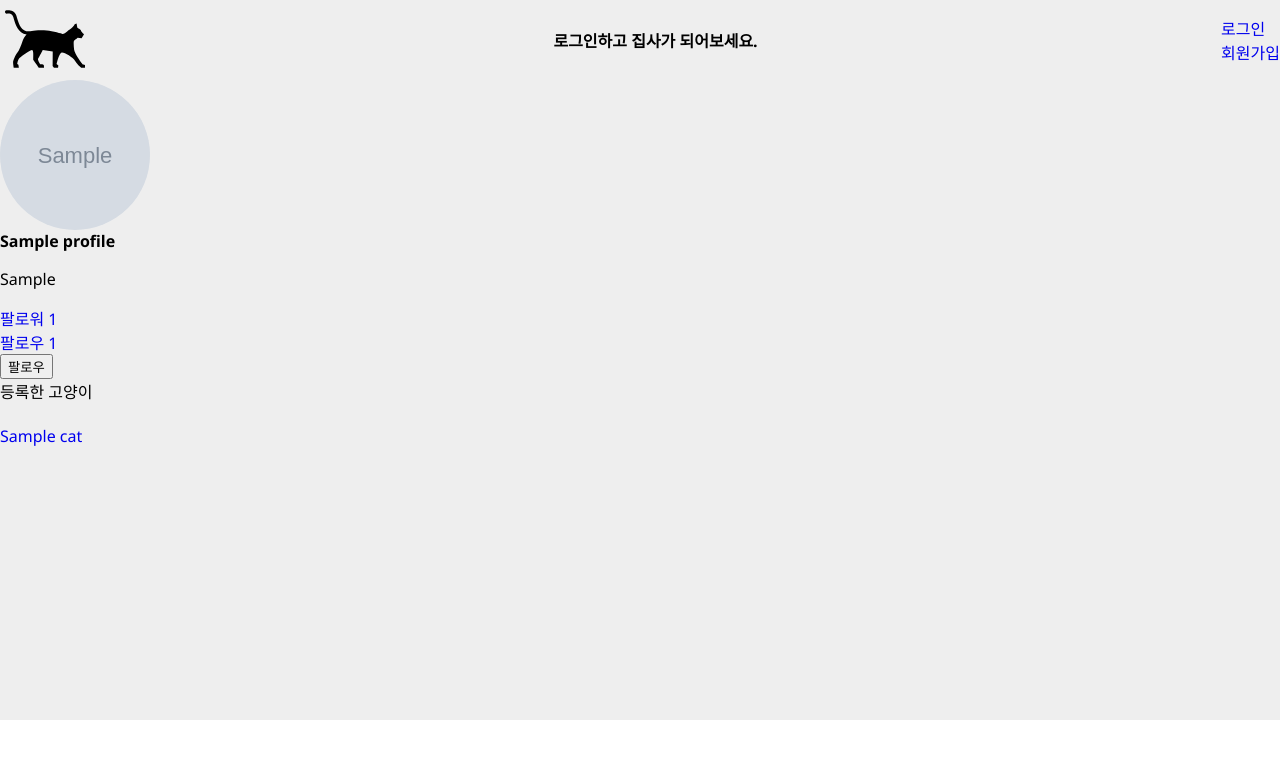
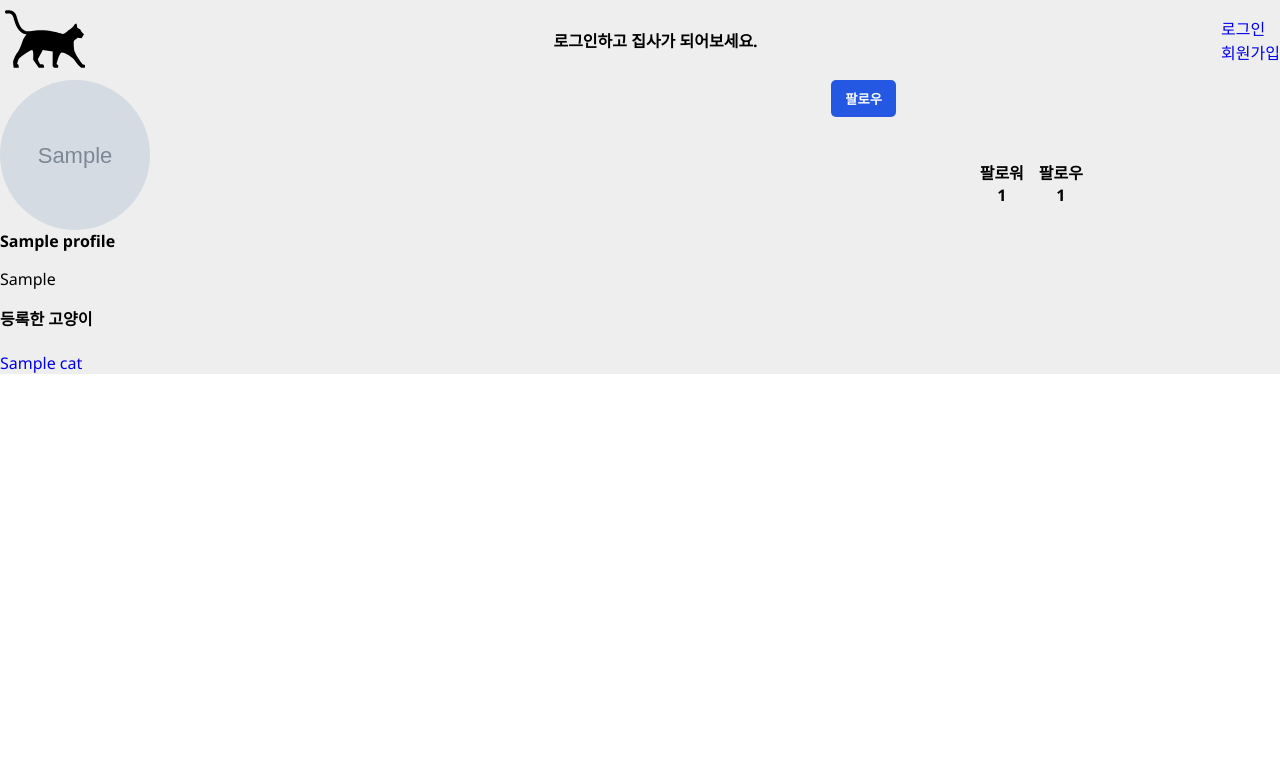
Before and after one commit to TownOneWheel/townonewheel, a Django app: page /social/detail/1 in a window 1280 px wide. Shown: the top 759 px of the page. Run offline with Django 3.2, Linux system fonts and the light colour scheme; tables that the repository leaves empty hold one stand-in row (values such as "Sample post"); grey boxes marked "Sample" are stand-in pictures; some web fonts are replaced.

Commit message:
feat: css add

```diff
--- a/crud/templates/cat_detail.html
+++ b/crud/templates/cat_detail.html
@@ -8,7 +8,7 @@
 {% endblock head %} {% block content %}
 <section class="cat-detail-section">
   <h2>
-    <img class="cat-profile-img src="{{cat.image.first.url}}" alt="catimage" />
+    <img class="cat-profile-img" src="{{cat.image.first.url}}" alt="catimage" />
     <p>{{cat.catname}}</p>
   </h2>
   <form class="favorite-form" action="{% url 'social:catrelationship' cat.pk %}" method="POST">
--- a/crud/views.py
+++ b/crud/views.py
@@ -37,9 +37,9 @@ class AddView(View):
         if not catname or not friendly:
             content = {'state': True, 'error': '빈 항목이 있습니다. 모두 채워주세요!'}
             return render(request, 'cat_add.html', content)
-        if not type(friendly) == int:
-            content = {'state': True, 'error': '개냥이 지수는 숫자만 입력 가능합니다!'}
-            return render(request, 'cat_add.html', content)
+        # if not type(friendly) == int:
+        #     content = {'state': True, 'error': '개냥이 지수는 숫자만 입력 가능합니다!'}
+        #     return render(request, 'cat_add.html', content)
         if cat_locations in location_file_names:
             with open('./crud/cat_location/{}.txt'.format(cat_locations), 'r') as f:
                 cat_list = f.readlines()
--- a/social/templates/detail.html
+++ b/social/templates/detail.html
@@ -17,26 +17,32 @@
 {% endif %}
 <div class="follow">
     <div>
-        <a href="{% url 'social:follower' user.pk %}"><span>팔로워 {{user.relationship.followers.all.count}}</span></a>
+        {%if user.relationship.followers.all.count == ''%}
+        <a href="{% url 'social:follower' user.pk %}"><span>팔로워 <br>0</span></a>
+        {% else %}
+        <a href="{% url 'social:follower' user.pk %}"><span>팔로워 <br>{{user.relationship.followers.all.count}}</span></a>
+        {% endif %}
     </div>
     <div>
-        <a href="{% url 'social:follow' user.pk %}"><span>팔로우 {{user.following.all.count}}</span></a>
+        <a href="{% url 'social:follow' user.pk %}"><span>팔로우 <br>{{user.following.all.count}}</span></a>
     </div>
 </div>
 {% if request.user != user %}
 <form action="{% url 'social:relationship' user.pk %}" method='POST'>
     {% csrf_token %}
     {% if request.user in user.relationship.followers.all %}
-    <button type='submit'>팔로우 취소</button>
+    <button class='follow_btn' type='submit'>팔로우 취소</button>
     {% else %}
-    <button type='submit'>팔로우</button>
+    <button class='follow_btn' type='submit'>팔로우</button>
     {% endif %}
 </form>
 {% endif %}
-<div>등록한 고양이</div>
+<div class='cat_title'>등록한 고양이</div>
 <br>
-{% for cat in user.upload.all %}
-<a href="{% url 'crud:cat_detail' cat.pk %}">{{cat.catname}}</a>
-{% endfor %}
+<div class='cat_list'>
+    {% for cat in user.upload.all %}
+    <a class='cat_list' href="{% url 'crud:cat_detail' cat.pk %}">{{cat.catname}}</a>
+    {% endfor %}
+</div>
 
 {% endblock content %}
--- a/social/templates/login.html
+++ b/social/templates/login.html
@@ -4,7 +4,9 @@
 <h2>{{error.msg}}</h2>
 {% endif %}
 <div class="wrapper">
-  <img class="logo" src="{% static 'logo.svg' %}" />
+  <a href="{% url 'index' %}" title="홈">
+    <img class="logo" src="{% static 'logo.svg' %}" />
+  </a>
   <form action="{% url 'social:login' %}" method="POST">
     {% csrf_token %}
     <span class="box">
--- a/social/templates/signup.html
+++ b/social/templates/signup.html
@@ -6,8 +6,10 @@
 <h2>{{error.msg}}</h2>
 {% endif %}
 <div class='wrapper'>
-    <img class="logo" src="{% static 'logo.svg' %}" />
-    <form class=signupForm action="{% url 'social:signup' %}" method="POST" enctype="multipart/form-data">
+    <a href="{% url 'index' %}" title="홈">
+        <img class="logo" src="{% static 'logo.svg' %}" />
+    </a>
+        <form class=signupForm action="{% url 'social:signup' %}" method="POST" enctype="multipart/form-data">
         {% csrf_token %}
         <span class="box">
             <label for="file">프로필 사진 등록</label>
--- a/static/css/base.css
+++ b/static/css/base.css
@@ -32,10 +32,6 @@ a {
   justify-content: space-between;
   align-items: center;
 }
-.main {
-  height: 80vh;
-  overflow: auto;
-}
 .home {
   display: inline-block;
 }
--- a/static/css/detail.css
+++ b/static/css/detail.css
@@ -9,3 +9,48 @@
   height: 100%;
   object-fit: cover;
 }
+.follow_btn{
+  background-color: rgb(36, 87, 226);
+  color: white;
+  border-radius: 5px;
+  border: solid 8px transparent;
+  position: absolute;
+  top: 10vh;
+  right: 30vw;
+  font-weight: bold;
+}
+.follow{
+  position: absolute;
+  top: 20vh;
+  right: 15vw;
+  display: grid;
+  grid-template-columns:1fr 1fr 1fr 1fr;
+  grid-template-rows: 1fr 1fr 1fr;
+  gap: 10px;
+  text-align: center;
+}
+.follow div{
+  display: flex;
+  justify-content: center;
+  align-items: center;
+}
+.follow div:nth-child(1){
+  grid-row: 1/2;
+  grid-column: 3/4;
+}
+.follow div:nth-child(2){
+  grid-row: 1/2;
+  grid-column: 4/6;
+}
+
+.follow a{
+  font-weight: bold;
+  color: black;
+}
+.cat_title{
+  font-weight: bold;
+}
+.cat_list{
+  display: flex;
+  justify-content: space-between;
+}
```
Also changed, not shown: crud/migrations/0026_merge_20210723_1003.py (added), crud/migrations/0027_auto_20210726_0754.py (added), crud/migrations/0028_auto_20210726_0754.py (added), crud/migrations/0029_auto_20210726_0755.py (added), social/migrations/0011_alter_relationship_followers.py (added), social/migrations/0012_alter_relationship_followers.py (added), social/migrations/0013_alter_relationship_followers.py (added), static/css/cat_detail.css (line endings or trailing spaces).
